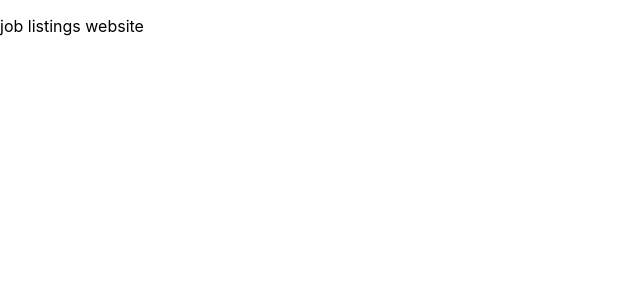
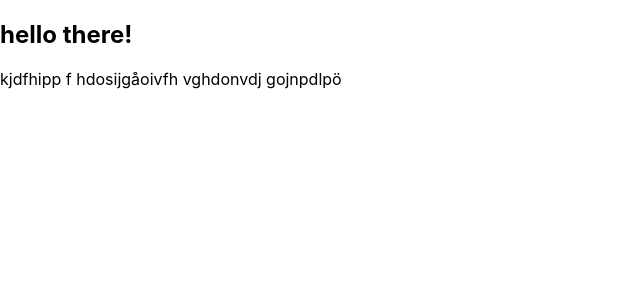
Before and after one commit to Emna747/my-job-listings-app, a React (Create React App) app: page / in a window 1280 px wide. Shown: the top 300 px of the page, without its empty margins (0-640 px from the left). Built offline with nearby package versions, Linux system fonts and the light colour scheme.

Commit message:
JS updates

```diff
--- a/public/index.html
+++ b/public/index.html
@@ -15,29 +15,12 @@
       user's mobile device or desktop. See https://developers.google.com/web/fundamentals/web-app-manifest/
     -->
     <link rel="manifest" href="%PUBLIC_URL%/manifest.json" />
-    <!--
-      Notice the use of %PUBLIC_URL% in the tags above.
-      It will be replaced with the URL of the `public` folder during the build.
-      Only files inside the `public` folder can be referenced from the HTML.
 
-      Unlike "/favicon.ico" or "favicon.ico", "%PUBLIC_URL%/favicon.ico" will
-      work correctly both with client-side routing and a non-root public URL.
-      Learn how to configure a non-root public URL by running `npm run build`.
-    -->
-    <title>React App</title>
+    <title>Job Listings</title>
   </head>
   <body>
     <noscript>You need to enable JavaScript to run this app.</noscript>
     <div id="root"></div>
-    <!--
-      This HTML file is a template.
-      If you open it directly in the browser, you will see an empty page.
-
-      You can add webfonts, meta tags, or analytics to this file.
-      The build step will place the bundled scripts into the <body> tag.
-
-      To begin the development, run `npm start` or `yarn start`.
-      To create a production bundle, use `npm run build` or `yarn build`.
-    -->
+    <script src="src\index.js" type="text/jsx"></script>
   </body>
 </html>
--- a/src/index.js
+++ b/src/index.js
@@ -1,17 +1,15 @@
-import React from 'react';
-import ReactDOM from 'react-dom/client';
-import './index.css';
-import App from './App';
-import reportWebVitals from './reportWebVitals';
+import React from "react";
+import ReactDOM from "react-dom/client";
+import "./index.css";
+import App from "./App";
+import reportWebVitals from "./reportWebVitals";
 
-const root = ReactDOM.createRoot(document.getElementById('root'));
+const root = ReactDOM.createRoot(document.getElementById("root"));
 root.render(
-  <React.StrictMode>
-    <App />
-  </React.StrictMode>
+  <div>
+    <h2> hello there!</h2>
+    <p>kjdfhipp f hdosijgåoivfh vghdonvdj gojnpdlpö</p>{" "}
+  </div>
 );
 
-// If you want to start measuring performance in your app, pass a function
-// to log results (for example: reportWebVitals(console.log))
-// or send to an analytics endpoint. Learn more: https://bit.ly/CRA-vitals
 reportWebVitals();
```
